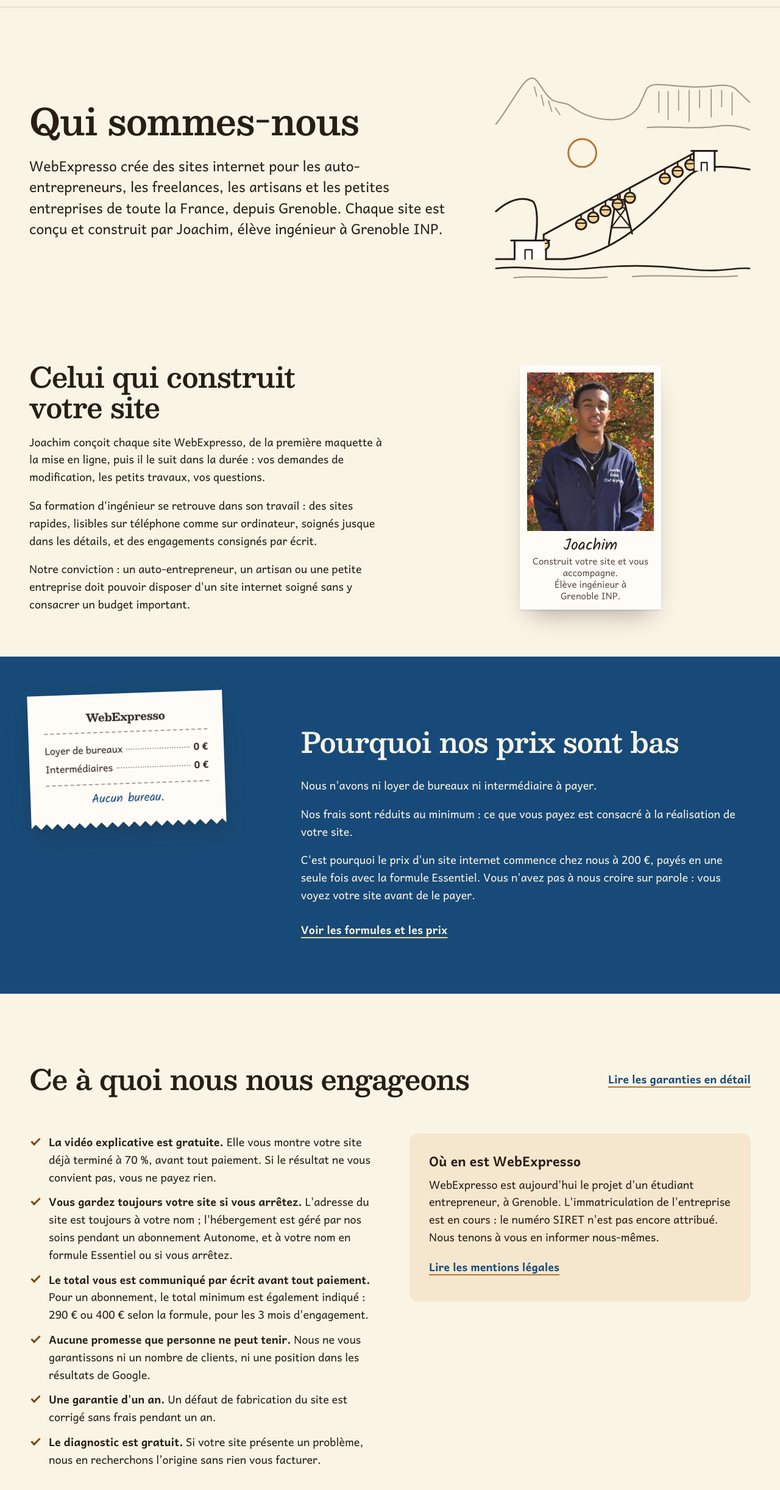
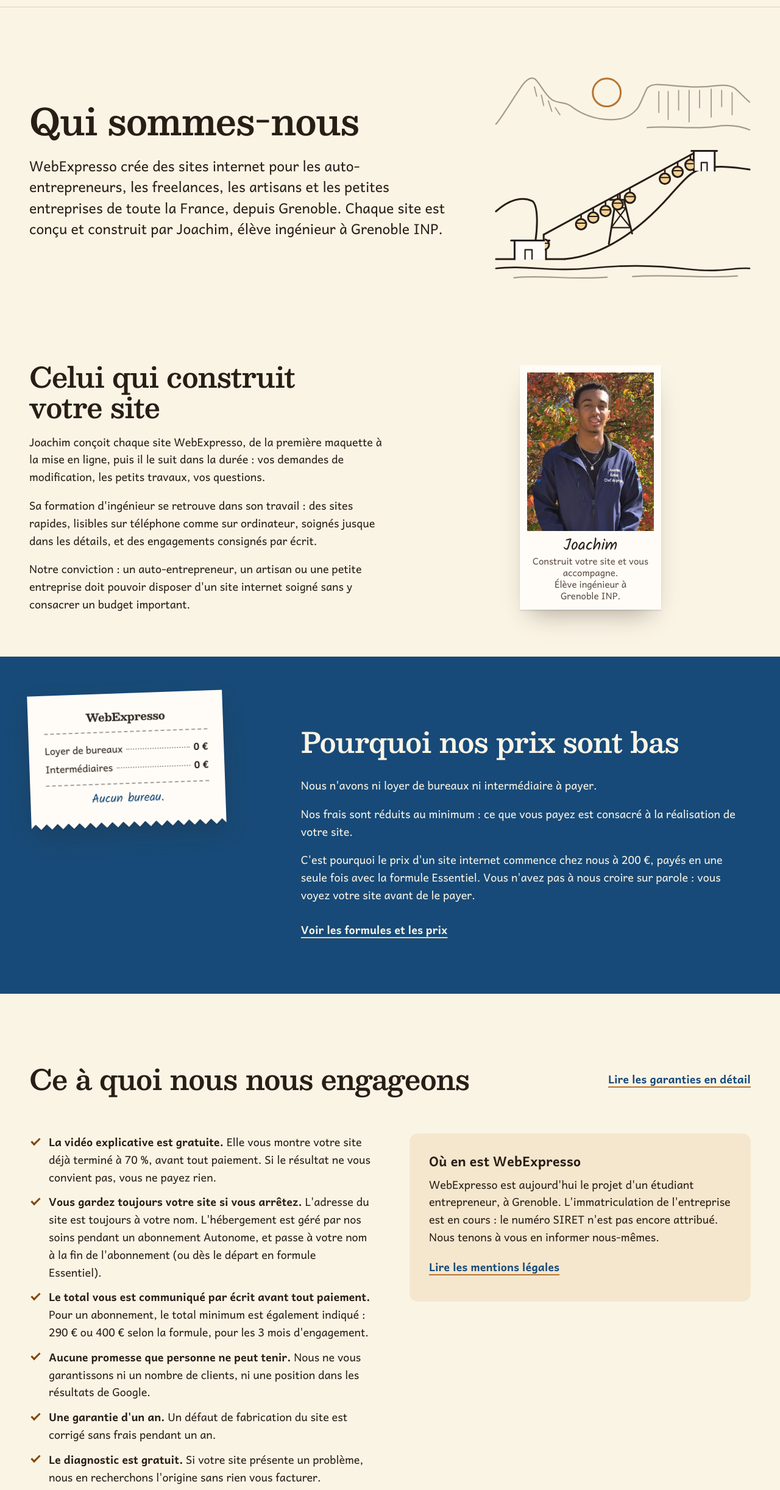
Before and after one commit to joachimkahan/webexpresso-site, a plain HTML site: page qui-sommes-nous.html in a window 1280 px wide. Shown: the part 65-2509 px from the top of the page at 61% size. Drawn offline with Linux system fonts and the light colour scheme.

Commit message:
chore(vitrine): precise transfert hebergement fin abonnement et deplace soleil

```diff
--- a/qui-sommes-nous.html
+++ b/qui-sommes-nous.html
@@ -93,7 +93,7 @@
         <clipPath id="grenoble-zone-bulles"><rect x="86" y="0" width="256" height="400"/></clipPath>
     </defs>
     <!-- soleil, dans le creux entre les deux massifs -->
-    <circle class="soleil" cx="150" cy="170" r="24" stroke="var(--caramel)" vector-effect="non-scaling-stroke"/>
+    <circle class="soleil" cx="192" cy="66" r="24" stroke="var(--caramel)" vector-effect="non-scaling-stroke"/>
     <!-- plan lointain : la Chartreuse à gauche, le plateau du Vercors à droite -->
     <path d="M2 120C14 106 30 78 44 58C52 46 60 38 68 42C76 46 84 68 98 78C110 86 120 80 132 90C150 104 170 110 190 112C214 114 232 110 246 92C250 86 256 70 262 58C266 54 272 52 280 52C300 52 340 60 380 54C396 52 406 54 412 58C422 66 430 76 438 82" stroke="var(--ligne-forte)" stroke-width="2.200" vector-effect="non-scaling-stroke"/>
     <path d="M262 126C300 122 340 130 380 124C406 120 424 124 438 130" stroke="var(--ligne-forte)" stroke-width="2.200" vector-effect="non-scaling-stroke"/>
@@ -191,7 +191,7 @@
         <div class="deux-colonnes">
             <ul class="liste-coches">
                 <li><strong>La vidéo explicative est gratuite.</strong> Elle vous montre votre site déjà terminé à 70&nbsp;%, avant tout paiement. Si le résultat ne vous convient pas, vous ne payez rien.</li>
-                <li><strong>Vous gardez toujours votre site si vous arrêtez.</strong> L'adresse du site est toujours à votre nom&nbsp;; l'hébergement est géré par nos soins pendant un abonnement Autonome, et à votre nom en formule Essentiel ou si vous arrêtez.</li>
+                <li><strong>Vous gardez toujours votre site si vous arrêtez.</strong> L'adresse du site est toujours à votre nom. L'hébergement est géré par nos soins pendant un abonnement Autonome, et passe à votre nom à la fin de l'abonnement (ou dès le départ en formule Essentiel).</li>
                 <li><strong>Le total vous est communiqué par écrit avant tout paiement.</strong> Pour un abonnement, le total minimum est également indiqué&nbsp;: 290&nbsp;€ ou 400&nbsp;€ selon la formule, pour les 3 mois d'engagement.</li>
                 <li><strong>Aucune promesse que personne ne peut tenir.</strong> Nous ne vous garantissons ni un nombre de clients, ni une position dans les résultats de Google.</li>
                 <li><strong>Une garantie d'un an.</strong> Un défaut de fabrication du site est corrigé sans frais pendant un an.</li>
```
Also changed, not shown: _source/morceaux/planche-grenoble.html (+1 -1 lines), _source/pages-en/qui-sommes-nous.html (+1 -1 lines), _source/pages/qui-sommes-nous.html (+1 -1 lines), en/qui-sommes-nous.html (+2 -2 lines).
